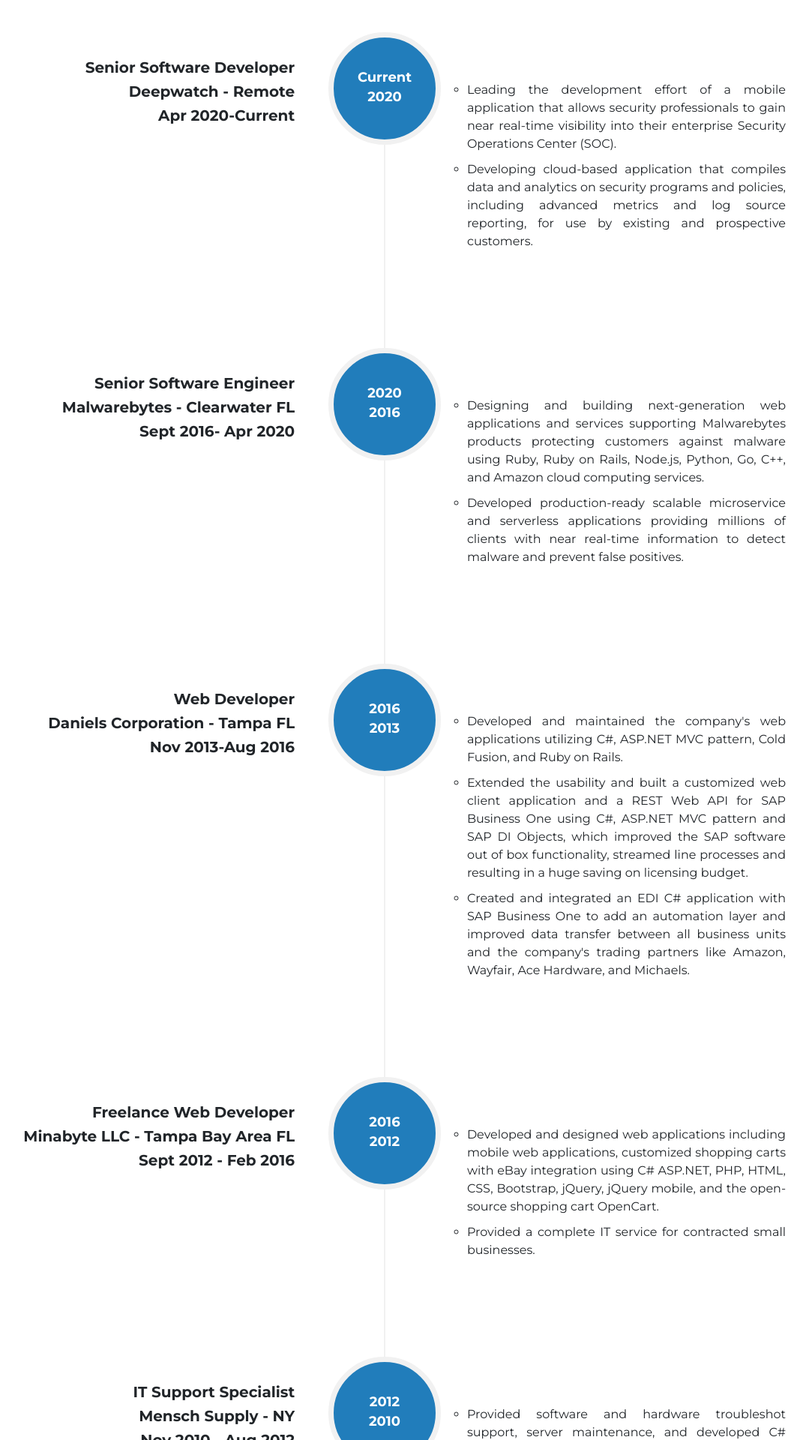
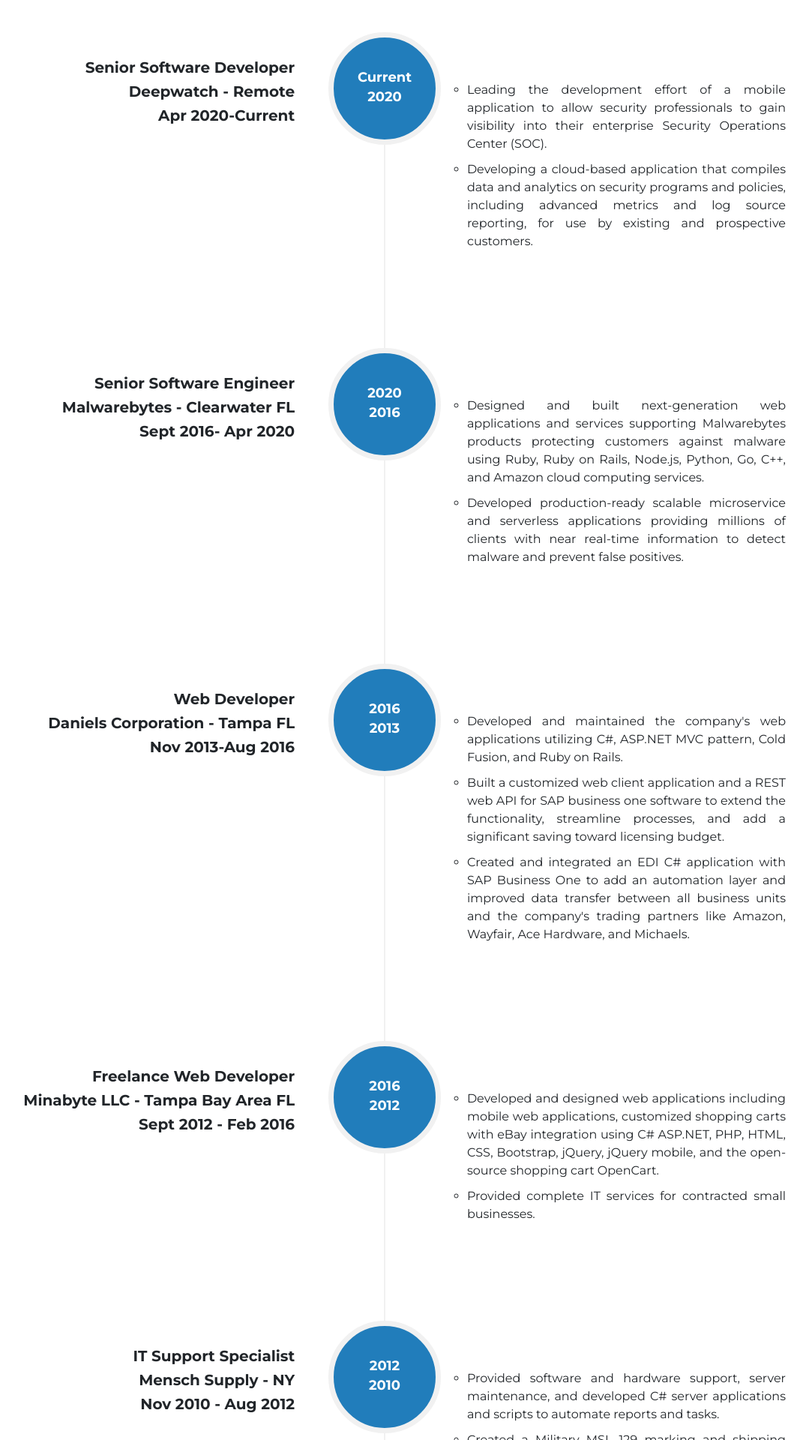
Before and after one commit to minayousseif/myousseif.net, a React (Create React App) app: page / in a window 1280 px wide. Shown: the part 4930-6850 px from the top of the page at 75% size, without its empty margins (127-1206 px from the left). Built offline with nearby package versions, Linux system fonts and the light colour scheme; a web font is replaced by a local one.

Commit message:
update the experiences wording and the accomplishments sections

```diff
--- a/src/components/Accomplishments.js
+++ b/src/components/Accomplishments.js
@@ -91,7 +91,7 @@
                     Patent: Facet Whitelisting in Anomaly Detection
                   </a>
                 </span>
-                <p>Malwarebytes - Status: Pending</p>
+                <p>U.S. Patent #US16/292,307</p>
               </div>
             </div>
           </div>
--- a/src/data/experiences.js
+++ b/src/data/experiences.js
@@ -7,8 +7,8 @@
     company: "Deepwatch - Remote",
     dateText: "Apr 2020-Current",
     responsibilities: [
-      "Leading the development effort of a mobile application that allows security professionals to gain near real-time visibility into their enterprise Security Operations Center (SOC).",
-      "Developing cloud-based application that compiles data and analytics on security programs and policies, including advanced metrics and log source reporting, for use by existing and prospective customers.",
+      "Leading the development effort of a mobile application to allow security professionals to gain visibility into their enterprise Security Operations Center (SOC).",
+      "Developing a cloud-based application that compiles data and analytics on security programs and policies, including advanced metrics and log source reporting, for use by existing and prospective customers.",
     ],
   },
   {
@@ -19,7 +19,7 @@
     company: "Malwarebytes - Clearwater FL",
     dateText: "Sept 2016- Apr 2020",
     responsibilities: [
-      "Designing and building next-generation web applications and services supporting Malwarebytes products protecting customers against malware using Ruby, Ruby on Rails, Node.js, Python, Go, C++, and Amazon cloud computing services.",
+      "Designed and built next-generation web applications and services supporting Malwarebytes products protecting customers against malware using Ruby, Ruby on Rails, Node.js, Python, Go, C++, and Amazon cloud computing services.",
       "Developed production-ready scalable microservice and serverless applications providing millions of clients with near real-time information to detect malware and prevent false positives.",
     ],
   },
@@ -32,7 +32,7 @@
     dateText: "Nov 2013-Aug 2016",
     responsibilities: [
       "Developed and maintained the company's web applications utilizing C#, ASP.NET MVC pattern, Cold Fusion, and Ruby on Rails.",
-      "Extended the usability and built a customized web client application and a REST Web API for SAP Business One using C#, ASP.NET MVC pattern and SAP DI Objects, which improved the SAP software out of box functionality, streamed line processes and resulting in a huge saving on licensing budget.",
+      "Built a customized web client application and a REST web API for SAP business one software to extend the functionality, streamline processes, and add a significant saving toward licensing budget.",
       "Created and integrated an EDI C# application with SAP Business One to add an automation layer and improved data transfer between all business units and the company's trading partners like Amazon, Wayfair, Ace Hardware, and Michaels.",
     ],
   },
@@ -45,7 +45,7 @@
     dateText: "Sept 2012 - Feb 2016",
     responsibilities: [
       "Developed and designed web applications including mobile web applications, customized shopping carts with eBay integration using C# ASP.NET, PHP, HTML, CSS, Bootstrap, jQuery, jQuery mobile, and the open-source shopping cart OpenCart.",
-      "Provided a complete IT service for contracted small businesses.",
+      "Provided complete IT services for contracted small businesses.",
     ],
   },
   {
@@ -56,9 +56,9 @@
     company: "Mensch Supply - NY",
     dateText: "Nov 2010 - Aug 2012",
     responsibilities: [
-      "Provided software and hardware troubleshot support, server maintenance, and developed C# server applications and scripts to automate reports and tasks. Troubleshooting technical issues and assisted employees with network problems, installed encryption solutions, PKI ECA digital certificates, medium USB token assurance, and PGP encryption applications, maintained LAN/WAN environment and configured VPN networks between company's locations.",
-      "Expedited the shipping process and saved hours of manual label creation by creating a Military MSL 129 marking and shipping label application to meet the DOD standards and requirements which eliminate the confusion and frustration of getting the right MIL-STD-129 compliant shipping labels.",
-      "Helped improving delivery tracking after developing a delivery logging and tracking application that was a middleware between the GPS fleet tracking system and the backend system.",
+      "Provided software and hardware support, server maintenance, and developed C# server applications and scripts to automate reports and tasks.",
+      "Created a Military MSL 129 marking and shipping label application to meet the DOD standards and requirements that expedited the shipping process and saved hours of manual label creation.",
+      "Improved the delivery tracking process by developing a delivery logging and tracking application that was a middleware between the GPS fleet tracking system and the backend system.",
     ],
   },
 ];
```
